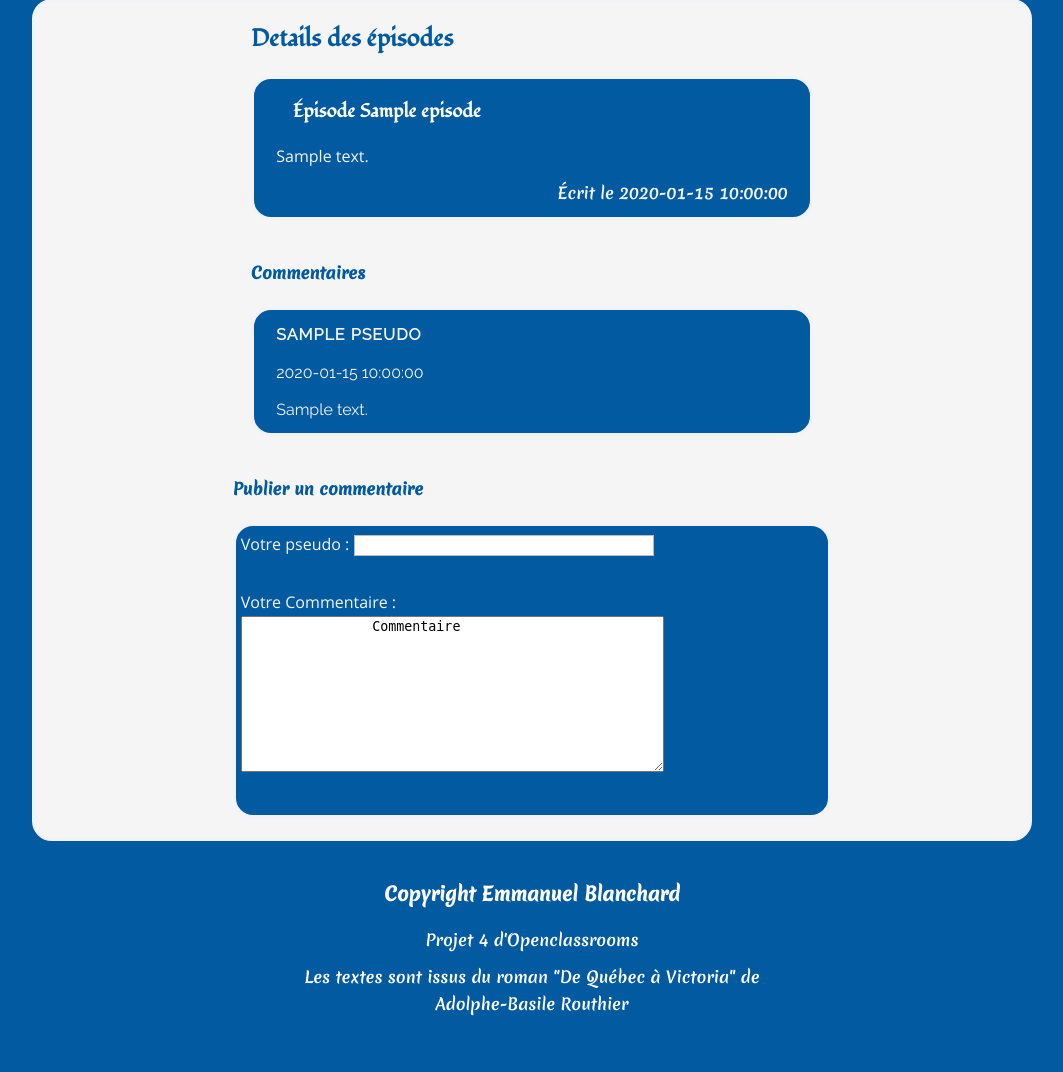
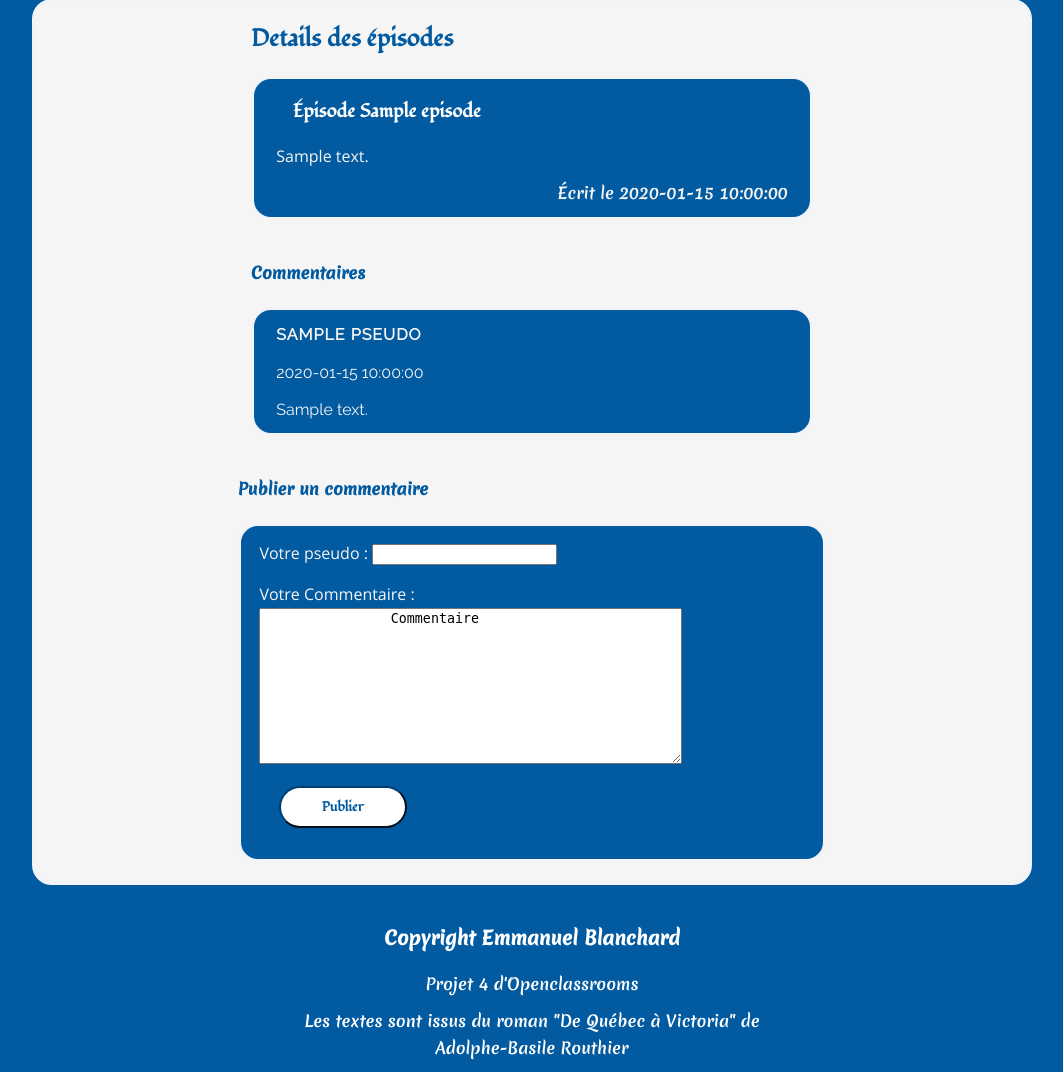
Before and after one commit to EmmanuelBlanchard/OpenClassroomsProject4, a PHP site: template templates/frontoffice/detailofepisode.html.php in a window 1280 px wide. Shown: the part 920-1992 px from the top of the page, without its empty margins (108-1171 px from the left). Before the commit the page ends 1936 px from the top, so only its background shows below. Run offline with PHP 8.4, Linux system fonts and the light colour scheme; the template is opened without the code that fills it: most values are stand-ins (such as "Sample title", 1, 10 or a date in 2020).

Commit message:
enlevement du code qui marchait pas, affichage des input textarea et submit

```diff
--- a/public/css/style.css
+++ b/public/css/style.css
@@ -165,12 +165,11 @@ p {
 }
 form p {
     width: 100%;
-    padding: 5px;
-}
-form p input {
-    border: 5px solid black;
+    margin-top: 3%;
+    margin-bottom: 3%;
 }
 
+/*
 .postCommentForm input[type=text] {
     width: 300px;
     max-width: 98%;
@@ -179,9 +178,8 @@ form p input {
     border: 1px solid #bbb;
     color: #4e4e4e;
     background-color: #fff;
- }
-
-
+}
+*/
 .linkToTheRestOfThePost {
     width: 8rem;
     text-align: center;
```
Also changed, not shown: templates/frontoffice/detailofepisode.html.php (+1 -11 lines).
